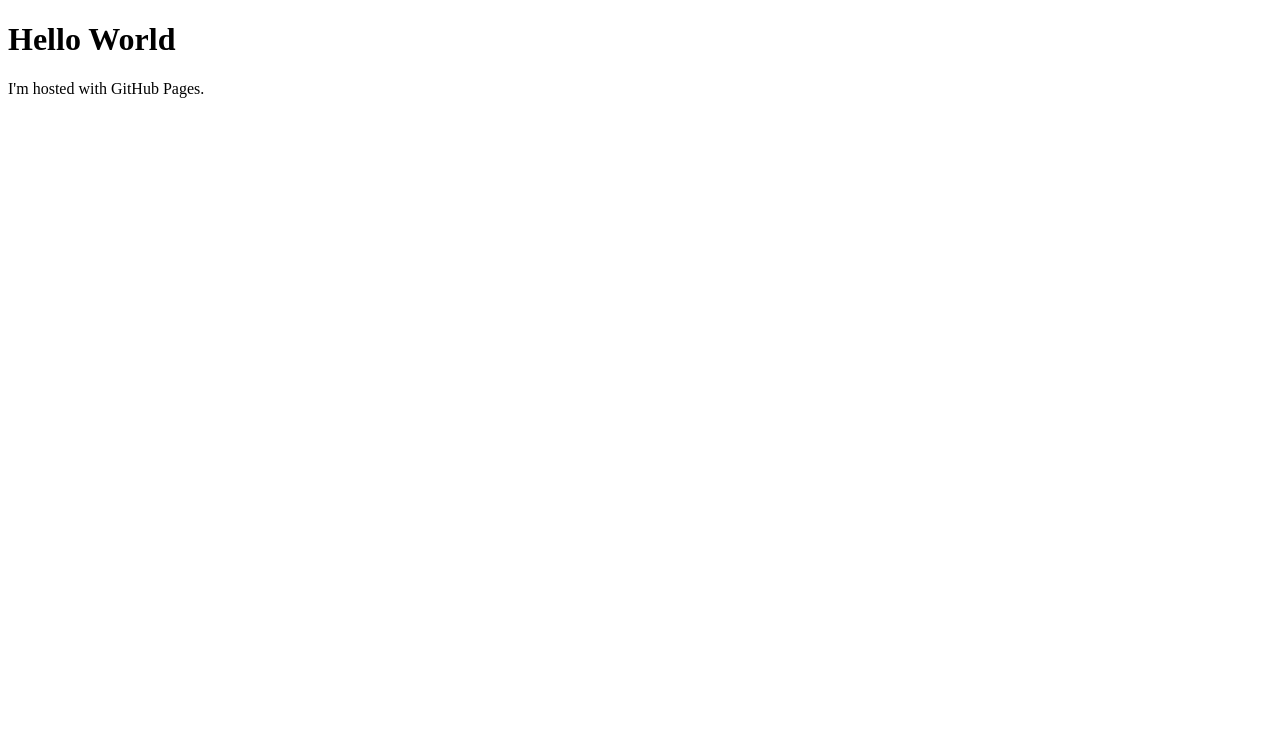
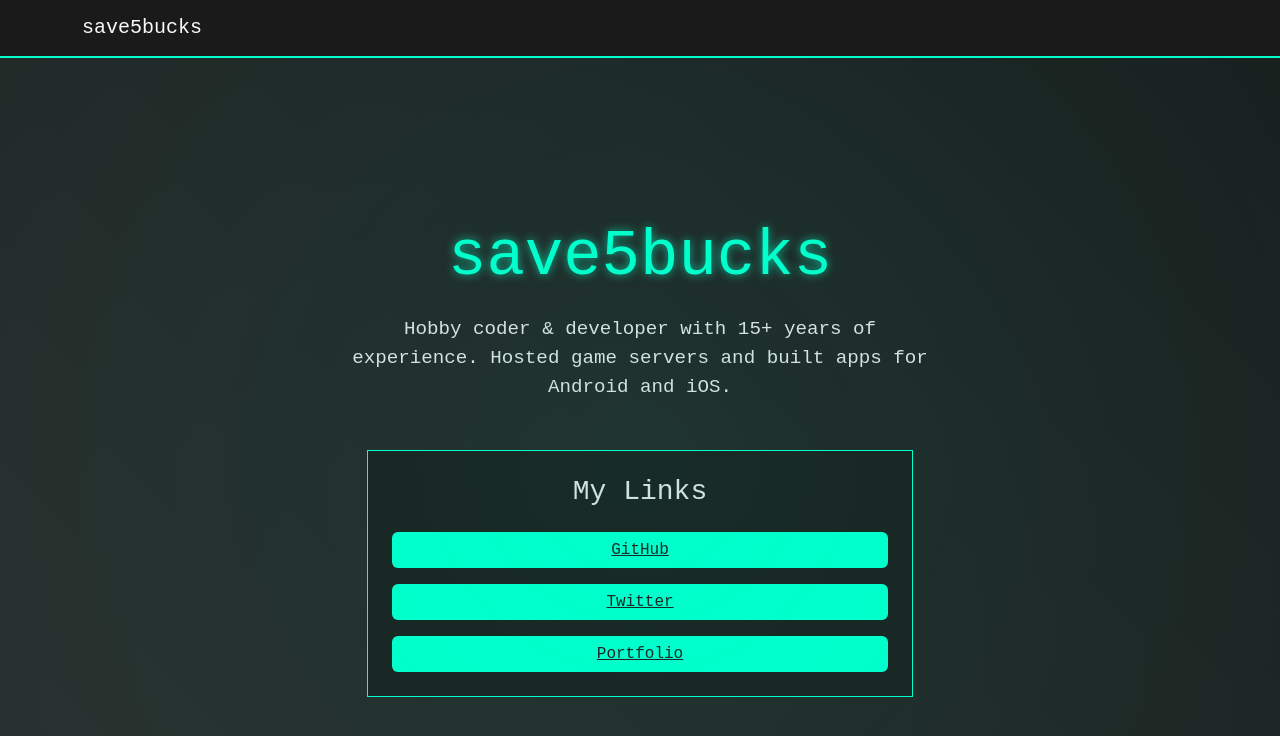
Before and after one commit to Save5Bucks/save5bucks.github.io, a plain HTML site: page index.html in a window 1280 px wide. Drawn offline with nearby package versions, Linux system fonts and the light colour scheme.

Commit message:
Update index.html

```diff
--- a/index.html
+++ b/index.html
@@ -1,7 +1,116 @@
 <!DOCTYPE html>
-<html>
+<html lang="en">
+<head>
+    <meta charset="UTF-8">
+    <meta name="viewport" content="width=device-width, initial-scale=1.0">
+    <title>save5bucks - Tech Hub</title>
+    <!-- Bootstrap CSS -->
+    <link href="https://cdn.jsdelivr.net/npm/bootstrap@5.3.3/dist/css/bootstrap.min.css" rel="stylesheet">
+    <style>
+        body {
+            background-color: #2b2b2b;
+            color: #e0e0e0;
+            font-family: 'Courier New', monospace;
+        }
+        .navbar {
+            background-color: #1a1a1a;
+            border-bottom: 2px solid #00ffcc;
+        }
+        .hero {
+            min-height: 100vh;
+            display: flex;
+            align-items: center;
+            justify-content: center;
+            text-align: center;
+            background: linear-gradient(45deg, #2b2b2b, #1a1a1a);
+            position: relative;
+            overflow: hidden;
+        }
+        .hero::before {
+            content: '';
+            position: absolute;
+            top: -50%;
+            left: -50%;
+            width: 200%;
+            height: 200%;
+            background: radial-gradient(circle, rgba(0, 255, 204, 0.1) 0%, transparent 70%);
+            animation: pulse 10s infinite;
+        }
+        @keyframes pulse {
+            0% { transform: scale(1); opacity: 0.5; }
+            50% { transform: scale(1.2); opacity: 0.8; }
+            100% { transform: scale(1); opacity: 0.5; }
+        }
+        .name {
+            font-size: 4rem;
+            color: #00ffcc;
+            text-shadow: 0 0 10px rgba(0, 255, 204, 0.7);
+            animation: fadeIn 2s ease-in-out;
+        }
+        .bio {
+            font-size: 1.2rem;
+            max-width: 600px;
+            margin: 20px auto;
+            animation: slideUp 1.5s ease-in-out;
+        }
+        .links-card {
+            background-color: #1a1a1a;
+            border: 1px solid #00ffcc;
+            transition: transform 0.3s, box-shadow 0.3s;
+        }
+        .links-card:hover {
+            transform: translateY(-10px);
+            box-shadow: 0 0 20px rgba(0, 255, 204, 0.5);
+        }
+        .btn-link {
+            background-color: #00ffcc;
+            color: #1a1a1a;
+            border: none;
+            transition: all 0.3s;
+        }
+        .btn-link:hover {
+            background-color: #00cc99;
+            color: #fff;
+        }
+        @keyframes fadeIn {
+            from { opacity: 0; }
+            to { opacity: 1; }
+        }
+        @keyframes slideUp {
+            from { transform: translateY(50px); opacity: 0; }
+            to { transform: translateY(0); opacity: 1; }
+        }
+    </style>
+</head>
 <body>
-<h1>Hello World</h1>
-<p>I'm hosted with GitHub Pages.</p>
+    <!-- Navbar -->
+    <nav class="navbar navbar-expand-lg">
+        <div class="container">
+            <a class="navbar-brand text-light" href="#">save5bucks</a>
+        </div>
+    </nav>
+
+    <!-- Hero Section -->
+    <section class="hero">
+        <div class="container">
+            <h1 class="name">save5bucks</h1>
+            <p class="bio">
+                Hobby coder & developer with 15+ years of experience. Hosted game servers and built apps for Android and iOS.
+            </p>
+            <div class="row justify-content-center mt-5">
+                <div class="col-md-6">
+                    <div class="links-card p-4">
+                        <h3 class="text-center mb-4">My Links</h3>
+                        <a href="https://github.com" target="_blank" class="btn btn-link w-100 mb-3">GitHub</a>
+                        <a href="https://twitter.com" target="_blank" class="btn btn-link w-100 mb-3">Twitter</a>
+                        <a href="https://yourportfolio.com" target="_blank" class="btn btn-link w-100">Portfolio</a>
+                    </div>
+                </div>
+            </div>
+        </div>
+    </section>
+
+    <!-- Bootstrap JS -->
+    <script src="https://cdn.jsdelivr.net/npm/bootstrap@5.3.3/dist/js/bootstrap.bundle.min.js"></script>
 </body>
 </html>
```
